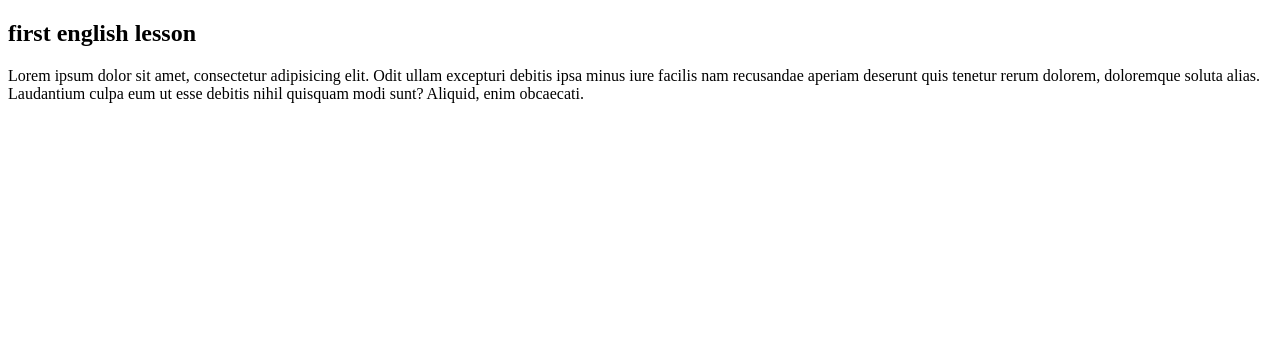
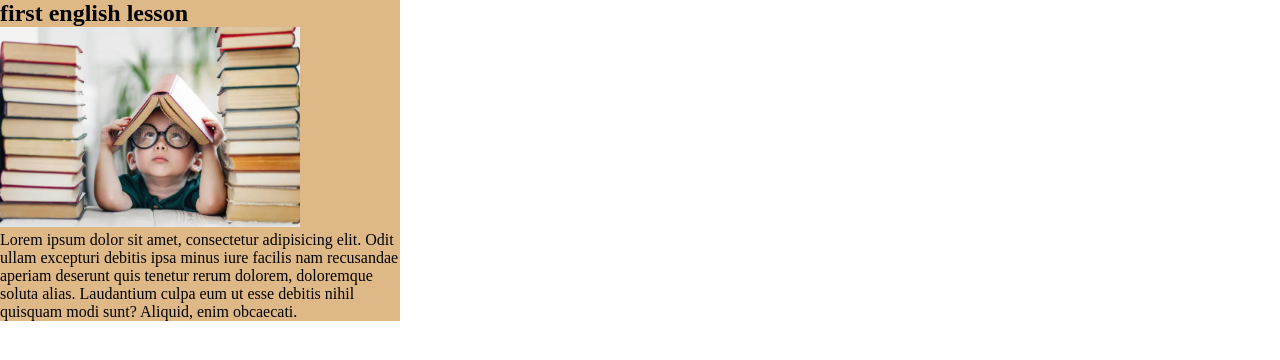
Before and after one commit to nipun-info/learningEnglish, a plain HTML site: page index.html in a window 1280 px wide. Drawn offline with Linux system fonts and the light colour scheme.

Commit message:
image file upload

```diff
--- a/css/style.css
+++ b/css/style.css
@@ -0,0 +1,8 @@
+* {
+    margin: 0;
+}
+
+.content {
+    background-color: burlywood;
+    width: 400px;
+}
--- a/index.html
+++ b/index.html
@@ -11,13 +11,15 @@
 
 <body>
     <div>
-        <div>
+        <div class="content">
             <h2>first english lesson</h2>
+            <img width="300px" src="images/reading-books.webp" alt="">
             <p>
                 Lorem ipsum dolor sit amet, consectetur adipisicing elit. Odit ullam excepturi debitis ipsa minus iure
                 facilis nam recusandae aperiam deserunt quis tenetur rerum dolorem, doloremque soluta alias. Laudantium
                 culpa eum ut esse debitis nihil quisquam modi sunt? Aliquid, enim obcaecati.
             </p>
+
         </div>
     </div>
 </body>
```
Also changed, not shown: images/reading-books.webp (added).
